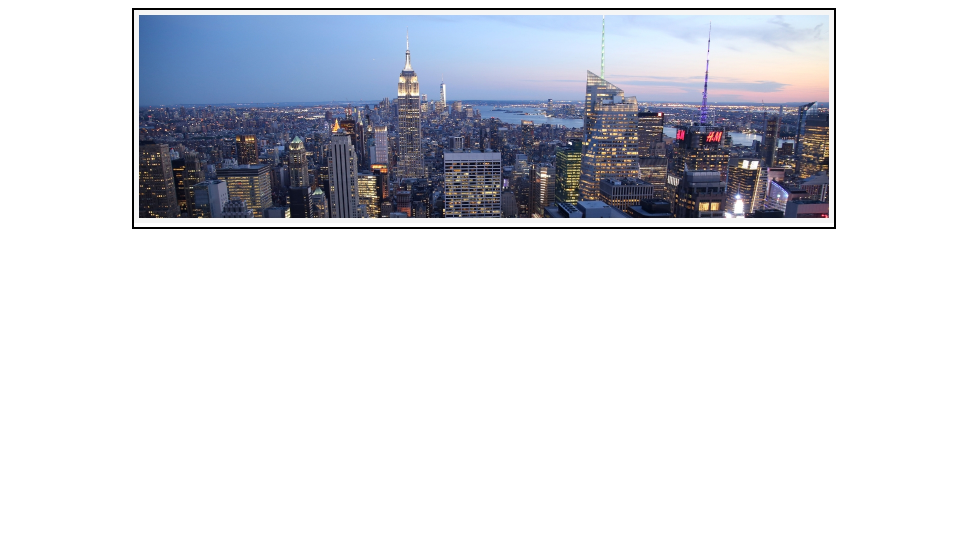
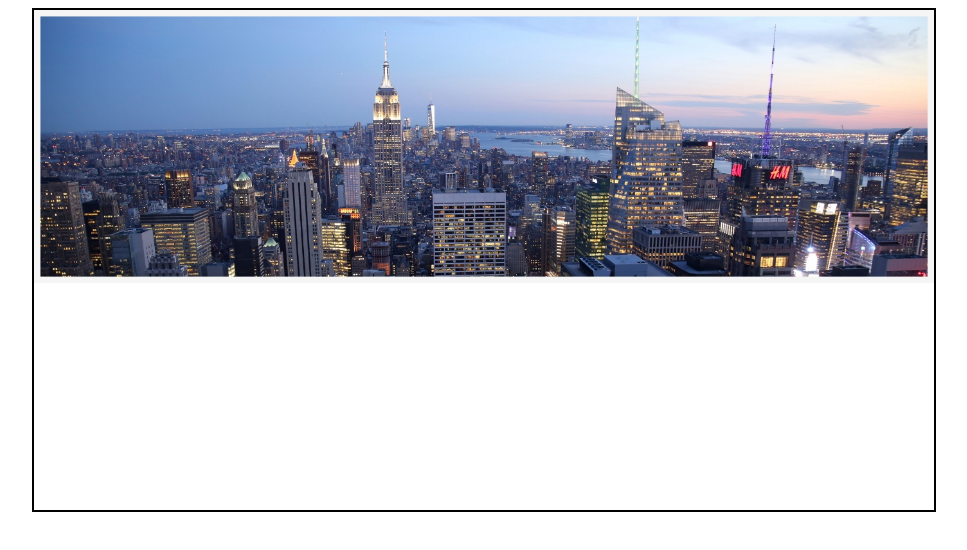
Before and after one commit to jpierre113/Harlem, a plain HTML site: page index.html in a window 1280 px wide. Shown: the whole page, without its empty margins (156-1123 px from the left). Drawn offline with Linux system fonts and the light colour scheme.

Commit message:
Increased container and banner width. Set container height.

```diff
--- a/css/style.css
+++ b/css/style.css
@@ -1,10 +1,10 @@
 #container{
   border: 2px solid black;
-  width: 700px;
-  height: auto;
+  width: 900px;
+  height: 500px;;
   margin: 0 auto;
 }
 
 #banner img{
-  width: 700px;
+  width: 900px;
 }
```
